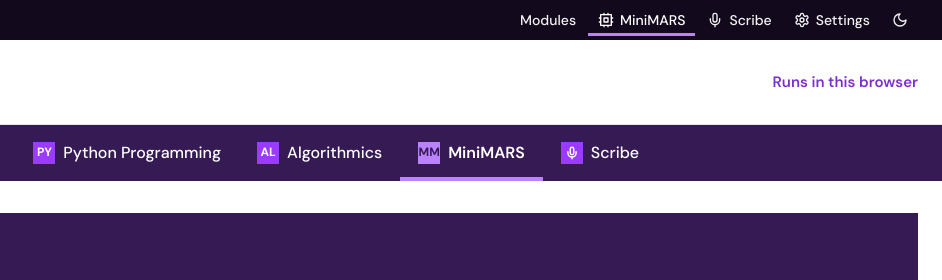
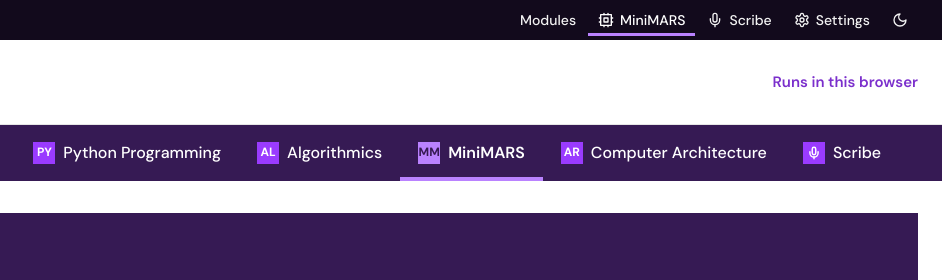
Before and after one commit to jakubkrumpolc/UCL-Learning-System, a plain HTML site: page minimars.html in a window 1280 px wide. Shown: the top 280 px of the page, 338-1280 px from the left. Drawn offline with Linux system fonts and the light colour scheme.

Commit message:
MiniMARS - added Architecture link

```diff
--- a/minimars.html
+++ b/minimars.html
@@ -27,7 +27,7 @@
 </div>
 </header>
 <nav class="topbar" aria-label="Portal sections">
-<div class="topbar-in parts"><a href="index.html">Home</a><a href="modules/databases/index.html"><span class="pn">DB</span>Database Fundamentals</a><a href="modules/programming/index.html"><span class="pn">PY</span>Python Programming</a><a href="modules/algorithmics/index.html"><span class="pn">AL</span>Algorithmics</a><a href="minimars.html" aria-current="page"><span class="pn">MM</span>MiniMARS</a><a href="scribe.html"><span class="pn"><svg aria-hidden="true" viewBox="0 0 24 24" fill="none" stroke="currentColor" stroke-width="2.5" stroke-linecap="round" stroke-linejoin="round"><path d="M12 2a3 3 0 0 0-3 3v7a3 3 0 0 0 6 0V5a3 3 0 0 0-3-3Z"></path><path d="M19 10v2a7 7 0 0 1-14 0v-2"></path><path d="M12 19v3"></path></svg></span>Scribe</a></div>
+<div class="topbar-in parts"><a href="index.html">Home</a><a href="modules/databases/index.html"><span class="pn">DB</span>Database Fundamentals</a><a href="modules/programming/index.html"><span class="pn">PY</span>Python Programming</a><a href="modules/algorithmics/index.html"><span class="pn">AL</span>Algorithmics</a><a href="minimars.html" aria-current="page"><span class="pn">MM</span>MiniMARS</a><a href="modules/architecture/index.html"><span class="pn">AR</span>Computer Architecture</a><a href="scribe.html"><span class="pn"><svg aria-hidden="true" viewBox="0 0 24 24" fill="none" stroke="currentColor" stroke-width="2.5" stroke-linecap="round" stroke-linejoin="round"><path d="M12 2a3 3 0 0 0-3 3v7a3 3 0 0 0 6 0V5a3 3 0 0 0-3-3Z"></path><path d="M19 10v2a7 7 0 0 1-14 0v-2"></path><path d="M12 19v3"></path></svg></span>Scribe</a></div>
 </nav>
 <div class="layout">
 
```
